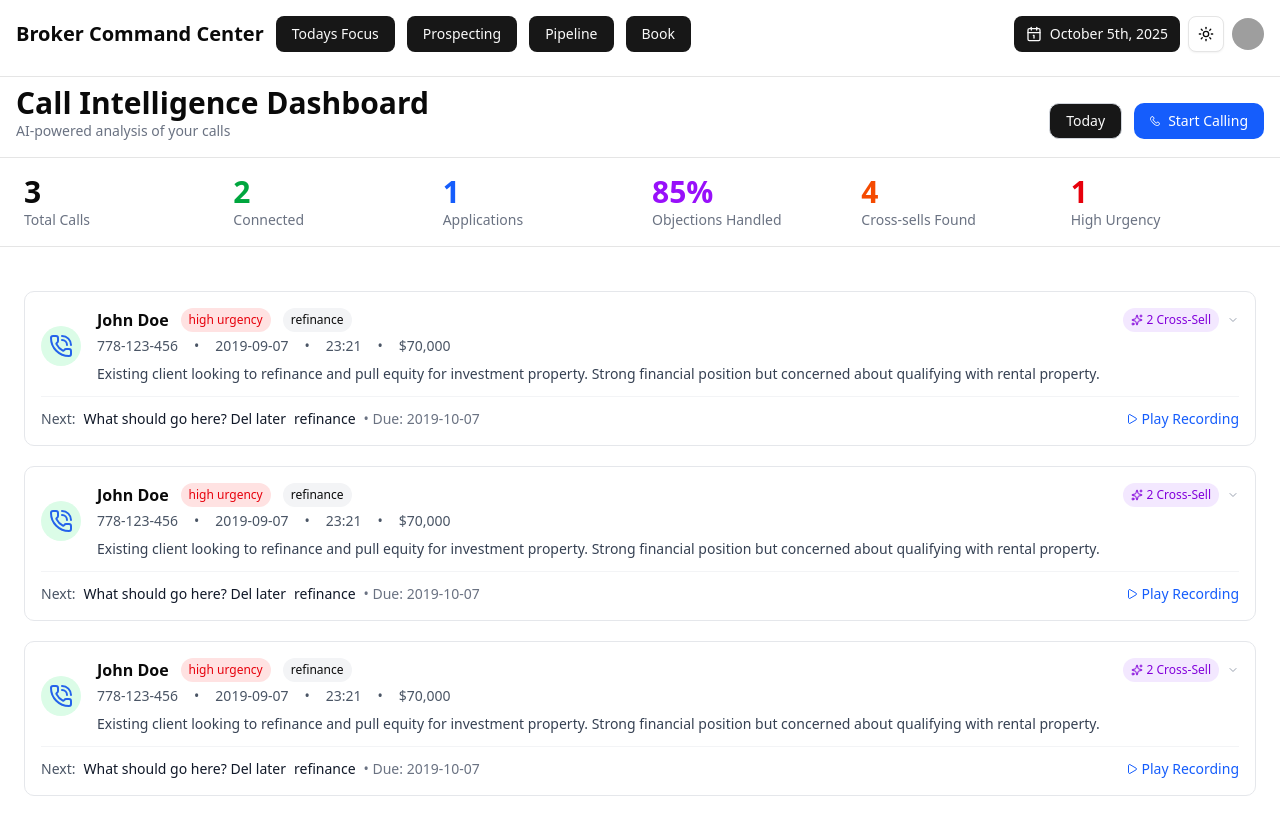
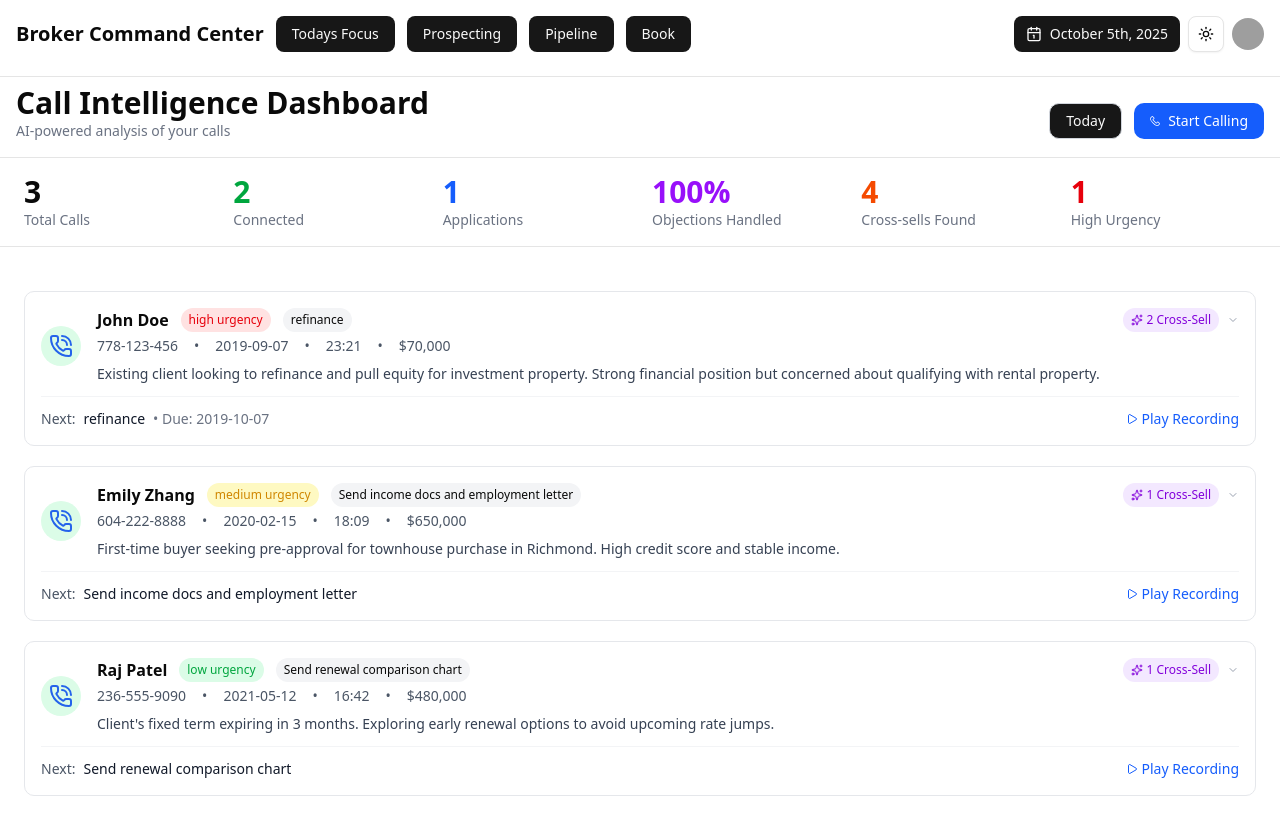
Before and after one commit to satoisnice/ISSP-BluePearlFinancial, a Next.js app in the folder shadcn/: page /CallIntelligenceDashboard in a window 1280 px wide. Shown: the top 834 px of the page. Built offline with nearby package versions, Linux system fonts and the light colour scheme; grey boxes are pictures that could not be loaded.

Commit message:
mega super insane commit, call inteligensh dashboard is finished, may contain unknown bugs, i cba writing tests. page is fully dynamic, can accept any number of client data sets.

```diff
--- a/shadcn/src/app/CallIntelligenceDashboard/page.tsx
+++ b/shadcn/src/app/CallIntelligenceDashboard/page.tsx
@@ -1,18 +1,11 @@
-import CardList from "@/components/CardList";
 import ClientCard from "@/components/ClientCard";
 import { Button } from "@/components/ui/button";
 import { DropdownDate } from "@/components/ui/DropdownDate";
-import {
-  mock_call_1,
-  mock_call_strength_1,
-  mock_call_strength_2,
-  mock_client_1,
-  mock_client_profile_1,
-  mock_lead_1,
-  mock_lead_activity_1,
-} from "@/data/clientMock";
+import { mock_clients, mock_lead_activity_1 } from "@/data/clientMock";
 import { Metadata } from "next";
 import Image from "next/image";
+import { mock } from "node:test";
+import { selectRealScaleType } from "recharts/types/state/selectors/axisSelectors";
 
 export const metadata: Metadata = {
   title: "Call Intelligence Dashboard",
@@ -20,6 +13,35 @@ export const metadata: Metadata = {
 };
 
 const homepage = () => {
+  const totalCalls = mock_clients.length;
+
+  const applications = mock_clients.filter(
+    (type) => type.leadActivity.type === "application_started"
+  ).length;
+
+  const handledObjections = (() => {
+    let totalObjections = 0;
+    let handledObjections = 0;
+    mock_clients.forEach((x) => {
+      const objections = x.lead.objectionsAndResponses || [];
+      objections.forEach((o) => {
+        totalObjections++;
+        if (o.response && o.response.trim().length > 0) {
+          handledObjections++;
+        }
+      });
+    });
+    return totalObjections === 0
+      ? 100
+      : Math.round(handledObjections / totalObjections) * 100 ;
+  })();
+
+  const crossSells = mock_clients.reduce((sells, x) => sells + (x.lead.crossSellOpportunities?.length || 0), 0)
+
+  console.log(crossSells);
+  const highUrgencies =
+    mock_clients.filter((x) => x.lead.urgency === "high").length || 0;
+
   return (
     // PAGE CONTAINER
     <div className="">
@@ -56,28 +78,30 @@ const homepage = () => {
       <div className="px-6 py-4 border-b">
         <div className="grid grid-cols-6 gap-6">
           <div>
-            <h1 className="text-3xl font-bold">3</h1>
+            <h1 className="text-3xl font-bold">{totalCalls}</h1>
             <h4 className="text-gray-500 text-sm">Total Calls</h4>
           </div>
-
+          {/* add function to count number of calls where client picked up -> waiting for tables */}
           <div>
             <h1 className="text-3xl font-bold text-green-600">2</h1>
             <h4 className="text-gray-500 text-sm">Connected</h4>
           </div>
           <div>
-            <h1 className="text-3xl font-bold text-blue-600">1</h1>
+            <h1 className="text-3xl font-bold text-blue-600">{applications}</h1>
             <h4 className="text-gray-500 text-sm">Applications</h4>
           </div>
           <div>
-            <h1 className="text-3xl font-bold text-purple-600">85%</h1>
+            <h1 className="text-3xl font-bold text-purple-600">
+              {handledObjections}%
+            </h1>
             <h4 className="text-gray-500 text-sm">Objections Handled</h4>
           </div>
           <div>
-            <h1 className="text-3xl font-bold text-orange-600">4</h1>
+            <h1 className="text-3xl font-bold text-orange-600">{crossSells}</h1>
             <h4 className="text-gray-500 text-sm">Cross-sells Found</h4>
           </div>
           <div>
-            <h1 className="text-3xl font-bold text-red-600">1</h1>
+            <h1 className="text-3xl font-bold text-red-600">{highUrgencies}</h1>
             <h4 className="text-gray-500 text-sm">High Urgency</h4>
           </div>
         </div>
@@ -85,37 +109,18 @@ const homepage = () => {
       {/* CALL CARDS */}
       <div className="p-6">
         <div className="items-center ">
-          <div className="mt-5 mb-5">
-            <ClientCard
-              client={mock_client_1}
-              callRecord={mock_call_1}
-              lead={mock_lead_1}
-              leadActivity={mock_lead_activity_1}
-              callStrengths={[mock_call_strength_1, mock_call_strength_2]}
-              clientProfile={mock_client_profile_1}
-            />
-          </div>
-          <div className="mt-5 mb-5">
-            <ClientCard
-              client={mock_client_1}
-              callRecord={mock_call_1}
-              lead={mock_lead_1}
-              leadActivity={mock_lead_activity_1}
-              callStrengths={[mock_call_strength_1, mock_call_strength_2]}
-              clientProfile={mock_client_profile_1}
-            />
-          </div>
-          <div className="mt-5 mb-5">
-            <ClientCard
-              client={mock_client_1}
-              callRecord={mock_call_1}
-              lead={mock_lead_1}
-              leadActivity={mock_lead_activity_1}
-              callStrengths={[mock_call_strength_1, mock_call_strength_2]}
-              clientProfile={mock_client_profile_1}
-            />
-          </div>
-          {/* <CardList title="sup"/> */}
+          {mock_clients.map((dataSet, index) => (
+            <div key={index} className="mt-5 mb-5">
+              <ClientCard
+                client={dataSet.client}
+                callRecord={dataSet.callRecord}
+                lead={dataSet.lead}
+                leadActivity={dataSet.leadActivity}
+                callStrengths={dataSet.callStrengths}
+                clientProfile={dataSet.clientProfile}
+              />
+            </div>
+          ))}
         </div>
       </div>
     </div>
--- a/shadcn/src/components/ClientCard.tsx
+++ b/shadcn/src/components/ClientCard.tsx
@@ -129,15 +129,15 @@ const ClientCard = ({
           <div className="flex items-center gap-2">
             <span className="text-sm text-gray-600">Next:</span>
             <span className="text-sm font-medium text-gray-900">
-              What should go here? Del later
-            </span>
-            <span className="text-sm font-medium text-gray-900">
               {callRecord.nextSteps}
             </span>
+            {callRecord.followUpDate && (
               <span className="whitespace-pre text-sm text-gray-500">
                 • Due: {callRecord.followUpDate}
               </span>
+            )}
           </div>
+          {callRecord && (
             <button
               onClick={(e) => e.stopPropagation()}
               className="text-sm text-blue-600 hover:text-blue-700 flex items-center gap-1 cursor-pointer"
@@ -145,6 +145,7 @@ const ClientCard = ({
               <Play className="w-3 h-3" />
               Play Recording
             </button>
+          )}
         </div>
       </div>
       {/* EXPANDED DETAILS */}
@@ -431,11 +432,35 @@ const ClientCard = ({
                   <div className="bg-white rounded-lg p-3 space-y-1 text-sm">
                     <div className="flex justify-between">
                       <span className="text-gray-600">Sentiment:</span>
-                      <span className={`font-medium ${lead.callQuality.sentiment==="positive"?  "text-green-600": ""} ${lead.callQuality.sentiment==="negative"? "text-red-600": ""}`}>{lead.callQuality.sentiment}</span>
+                      <span
+                        className={`font-medium ${
+                          lead.callQuality.sentiment === "positive"
+                            ? "text-green-600"
+                            : ""
+                        } ${
+                          lead.callQuality.sentiment === "negative"
+                            ? "text-red-600"
+                            : ""
+                        }`}
+                      >
+                        {lead.callQuality.sentiment}
+                      </span>
                     </div>
                     <div className="flex justify-between">
                       <span className="text-gray-600">Engagement:</span>
-                      <span className={`font-medium ${lead.callQuality.engagment==="high"?  "text-green-600": ""} ${lead.callQuality.engagment==="low"? "text-red-600": ""}`}>{lead.callQuality.engagment}</span>
+                      <span
+                        className={`font-medium ${
+                          lead.callQuality.engagment === "high"
+                            ? "text-green-600"
+                            : ""
+                        } ${
+                          lead.callQuality.engagment === "low"
+                            ? "text-red-600"
+                            : ""
+                        }`}
+                      >
+                        {lead.callQuality.engagment}
+                      </span>
                     </div>
                   </div>
                 </div>
--- a/shadcn/src/data/clientMock.ts
+++ b/shadcn/src/data/clientMock.ts
@@ -6,6 +6,10 @@ import {
   Lead,
   LeadActvity,
 } from "@/types/types";
+
+export const client_1 = {
+
+}
 
 export const mock_client_1: Client = {
   id: "1",
@@ -122,3 +126,199 @@ export const mock_lead_1: Lead = {
   recentCalls: [mock_call_1],
   competition: ["TD bank", "RBC Reached out last week."],
 };
+
+// client 2
+export const mock_client_2: Client = {
+  id: "2",
+  name: "Emily Zhang",
+  phone: "604-222-8888",
+  email: "emily.zhang@example.com",
+  mortgageAmount: "$650,000",
+  propertyAddress: "Richmond, BC",
+  lastContactDate: "2020-02-15",
+  assignedBrokerId: "2",
+};
+
+export const mock_client_profile_2: ClientProfile = {
+  id: "2",
+  client: mock_client_2,
+  employment: "Software Engineer at Amazon",
+  family: "Single, relocated from Toronto",
+  goals: "Purchase first home and lock a long-term fixed rate",
+  updatedAt: "2020-03-01",
+};
+
+export const mock_call_strengths_2: CallStrength[] = [
+  {
+    note: "Explained insured vs. conventional mortgages clearly",
+    timestamp: "3:40",
+  },
+  {
+    note: "Identified client eligibility for FTHB program",
+    timestamp: "7:12",
+  },
+];
+
+export const mock_call_2: CallRecord = {
+  id: "2",
+  brokerId: "2",
+  clientId: "2",
+  contactName: "Emily Zhang",
+  phoneNumber: "604-222-8888",
+  callDate: "2020-02-15",
+  duration: "18:09",
+  summary:
+    "First-time buyer seeking pre-approval for townhouse purchase in Richmond. High credit score and stable income.",
+  callQuality: { engagment: "high", sentiment: "positive" },
+  keyPoints: [
+    "Discussed 5-year fixed vs. variable options",
+    "Advised on CMHC insurance premiums",
+  ],
+  nextSteps: "Send income docs and employment letter",
+  callStrengths: mock_call_strengths_2,
+};
+
+export const mock_lead_activity_2: LeadActvity = {
+  id: "2",
+  type: "application_started",
+  createdAt: "2020-02-16",
+};
+
+export const mock_lead_2: Lead = {
+  id: "2",
+  client: mock_client_2,
+  brokerId: "2",
+  urgency: "medium",
+  type: "new_purchase",
+  createdAt: "2020-02-15",
+  status: "in_progress",
+  activities: [mock_lead_activity_2],
+  propertyDetails: {
+    type: "Townhouse",
+    value: 780000,
+    location: "Richmond, BC",
+  },
+  rateDiscussion: {
+    currentRate: 5.1,
+    desiredRate: 4.89,
+    rateSensitive: false,
+  },
+  lifeEvents: ["Relocated to BC for new job"],
+  keyDiscussionPoints: [
+    "Interest rate stability is key",
+    "Timeline to close within 60 days",
+  ],
+  crossSellOpportunities: [
+    { type: "Credit Card", description: "Earn cashback on moving expenses" },
+  ],
+  callQuality: mock_call_2.callQuality,
+  recentCalls: [mock_call_2],
+  competition: ["Scotiabank", "HSBC"],
+};
+
+// Client 3
+export const mock_client_3: Client = {
+  id: "3",
+  name: "Raj Patel",
+  phone: "236-555-9090",
+  email: "raj.patel@example.com",
+  mortgageAmount: "$480,000",
+  propertyAddress: "Surrey, BC",
+  lastContactDate: "2021-05-12",
+  assignedBrokerId: "1",
+};
+
+export const mock_client_profile_3: ClientProfile = {
+  id: "3",
+  client: mock_client_3,
+  employment: "Truck Fleet Owner-Operator",
+  family: "Married, 1 child",
+  goals: "Renew mortgage early to lock better rate before increases",
+  updatedAt: "2021-05-20",
+};
+
+export const mock_call_strengths_3: CallStrength[] = [
+  { note: "Broker empathized with rate anxiety and reassured next steps", timestamp: "2:11" },
+  { note: "Clarified renewal penalties and flexible terms", timestamp: "9:58" },
+];
+
+export const mock_call_3: CallRecord = {
+  id: "3",
+  brokerId: "1",
+  clientId: "3",
+  contactName: "Raj Patel",
+  phoneNumber: "236-555-9090",
+  callDate: "2021-05-12",
+  duration: "16:42",
+  summary:
+    "Client's fixed term expiring in 3 months. Exploring early renewal options to avoid upcoming rate jumps.",
+  callQuality: { engagment: "normal", sentiment: "neutral" },
+  keyPoints: [
+    "Explained blend-to-term vs. refinance trade-offs",
+    "Client requested updated rate sheet",
+  ],
+  nextSteps: "Send renewal comparison chart",
+  callStrengths: mock_call_strengths_3,
+};
+
+export const mock_lead_activity_3: LeadActvity = {
+  id: "3",
+  type: "follow_up",
+  description: "Scheduled follow-up call for rate update",
+  createdAt: "2021-05-15",
+};
+
+export const mock_lead_3: Lead = {
+  id: "3",
+  client: mock_client_3,
+  brokerId: "1",
+  urgency: "low",
+  type: "renewal",
+  createdAt: "2021-05-12",
+  status: "open",
+  activities: [mock_lead_activity_3],
+  propertyDetails: {
+    type: "Detached House",
+    value: 820000,
+    location: "Surrey, BC",
+  },
+  rateDiscussion: {
+    currentRate: 4.25,
+    desiredRate: 4.0,
+  },
+  keyDiscussionPoints: ["Renewal 90-day window", "Penalty-free options"],
+  crossSellOpportunities: [
+    { type: "Business Loan", description: "Could refinance trucks at lower rate" },
+  ],
+  callQuality: mock_call_3.callQuality,
+  recentCalls: [mock_call_3],
+  competition: ["BMO", "CIBC"],
+};
+
+// all clients exported
+export const mock_clients = [
+  {
+    client: mock_client_1,
+    clientProfile: mock_client_profile_1,
+    callRecord: mock_call_1,
+    lead: mock_lead_1,
+    leadActivity: mock_lead_activity_1,
+    callStrengths: [mock_call_strength_1, mock_call_strength_2],
+  },
+   {
+    client: mock_client_2,
+    clientProfile: mock_client_profile_2,
+    callRecord: mock_call_2,
+    lead: mock_lead_2,
+    leadActivity: mock_lead_activity_2,
+    callStrengths: mock_call_strengths_2,
+  },
+  {
+    client: mock_client_3,
+    clientProfile: mock_client_profile_3,
+    callRecord: mock_call_3,
+    lead: mock_lead_3,
+    leadActivity: mock_lead_activity_3,
+    callStrengths: mock_call_strengths_3,
+  },
+];
```
Lines whose indentation alone changed are shown as unchanged.
